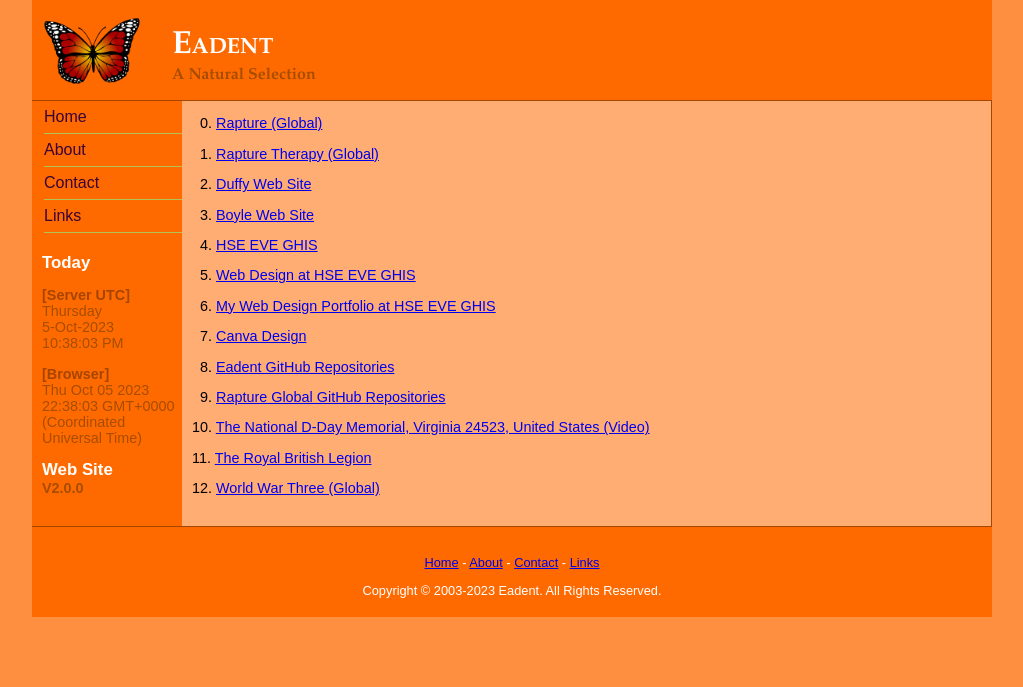
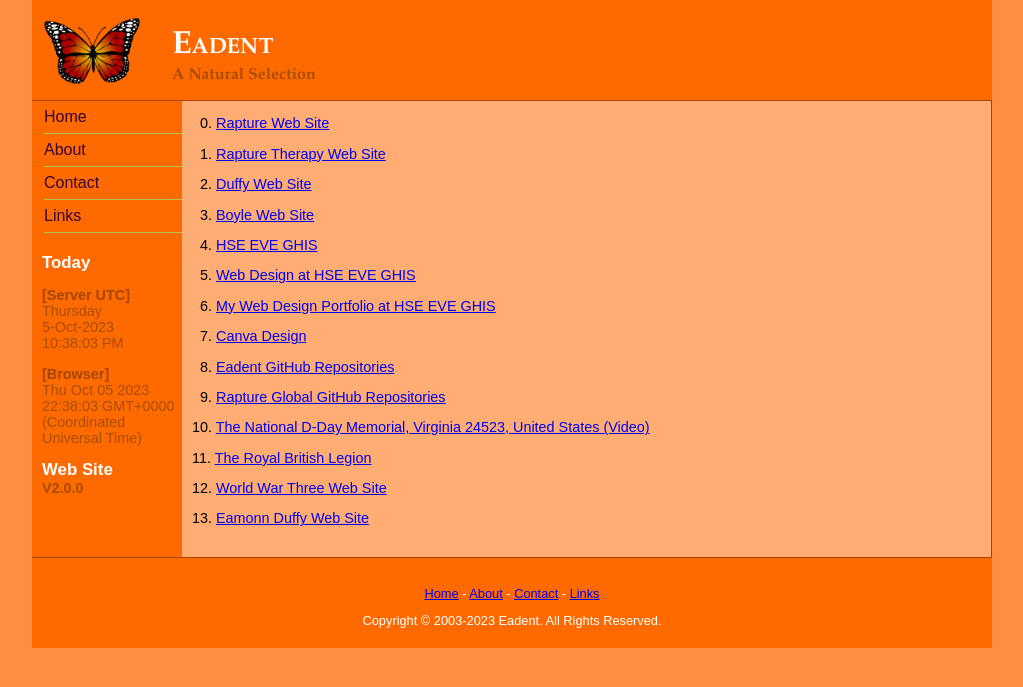
Before and after one commit to Eadent/Eadent, a PHP site: page /Links.php in a window 1280 px wide. Shown: the top 687 px of the page, without its empty margins (128-1151 px from the left). Run offline with PHP 8.4, Linux system fonts and the light colour scheme.

Commit message:
Updated some Link Text. Added a Link to www.EamonnDuffy.com.

```diff
--- a/Links.php
+++ b/Links.php
@@ -60,10 +60,10 @@
 ?>
 		<div id="Middle">
 		<p>
-			&nbsp;&nbsp;0. <a target="_blank" href="https://www.Rapture.global/">Rapture (Global)</a>
+			&nbsp;&nbsp;0. <a target="_blank" href="https://www.Rapture.global/">Rapture Web Site</a>
 		</p>
 		<p>
-			&nbsp;&nbsp;1. <a target="_blank" href="https://www.RaptureTherapy.global/">Rapture Therapy (Global)</a>
+			&nbsp;&nbsp;1. <a target="_blank" href="https://www.RaptureTherapy.global/">Rapture Therapy Web Site<a>
 		</p>
 		<p>
 			&nbsp;&nbsp;2. <a target="_blank" href="https://www.Duffy.global/">Duffy Web Site</a>
@@ -96,7 +96,10 @@
 			11. <a target="_blank" href="https://www.BritishLegion.org.uk/">The Royal British Legion</a>
 		</p>
 		<p>
-			12. <a target="_blank" href="https://www.WorldWarThree.global/">World War Three (Global)</a>
+			12. <a target="_blank" href="https://www.WorldWarThree.global/">World War Three Web Site</a>
+		</p>
+		<p>
+			13. <a target="_blank" href="https://www.EamonnDuffy.com/">Eamonn Duffy Web Site</a>
 		</p>
 		<p style="margin: 0; padding: 0;">
 		<br />
```
